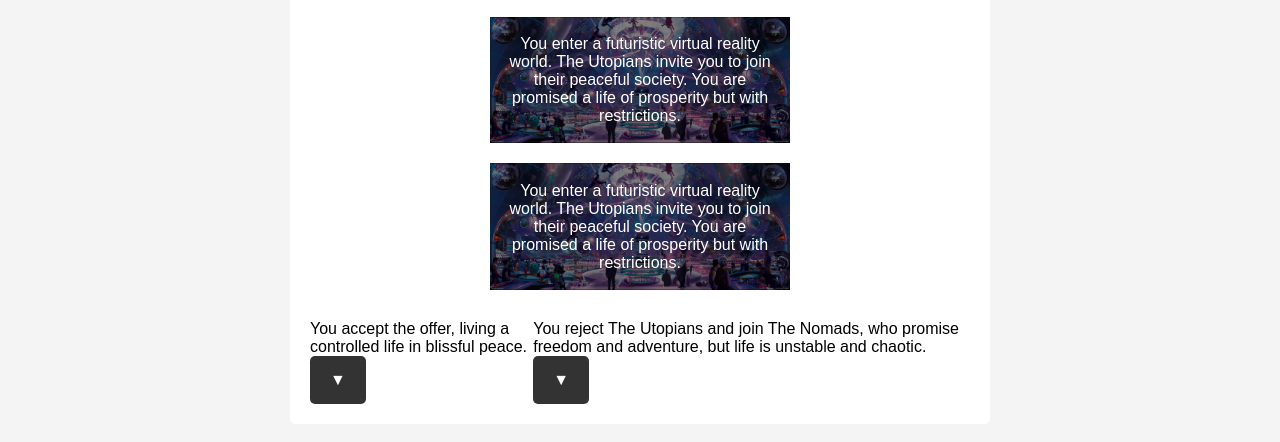
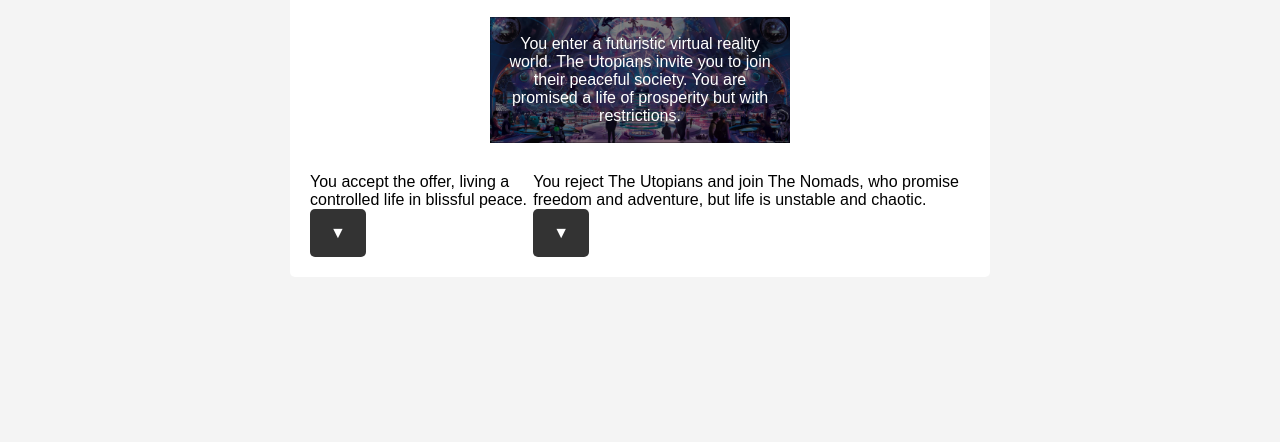
Before and after one commit to stephburg05-napier/coursework-test, a plain HTML site: page 2050/2050-page.html in a window 1280 px wide. Shown: the part 182-624 px from the top of the page. Drawn offline with Linux system fonts and the light colour scheme.

Commit message:
accidental duplicate

```diff
--- a/2050/2050-page.html
+++ b/2050/2050-page.html
@@ -41,15 +41,6 @@
     </div>
   </div>
 </section>
-<!-- Description / Image Area with Overlay Text -->
-<section class="description-area">
-  <div class="image-container">
-    <img src="images/placeholder.png" alt="Scenario Image" class="scenario-image">
-    <div class="overlay">
-      <p>You enter a futuristic virtual reality world. The Utopians invite you to join their peaceful society. You are promised a life of prosperity but with restrictions.</p>
-    </div>
-  </div>
-</section>
 
     <!-- Choices Section -->
     <section class="choices">
```
